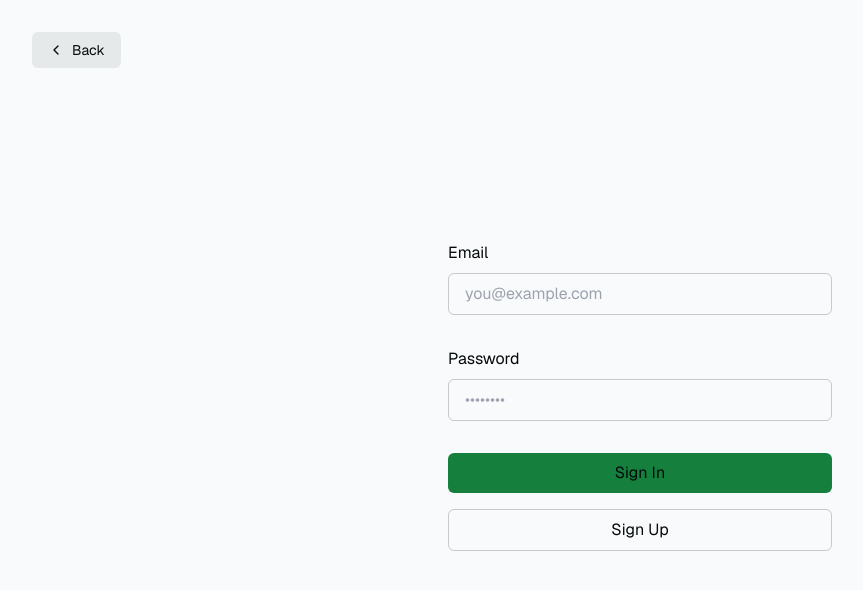
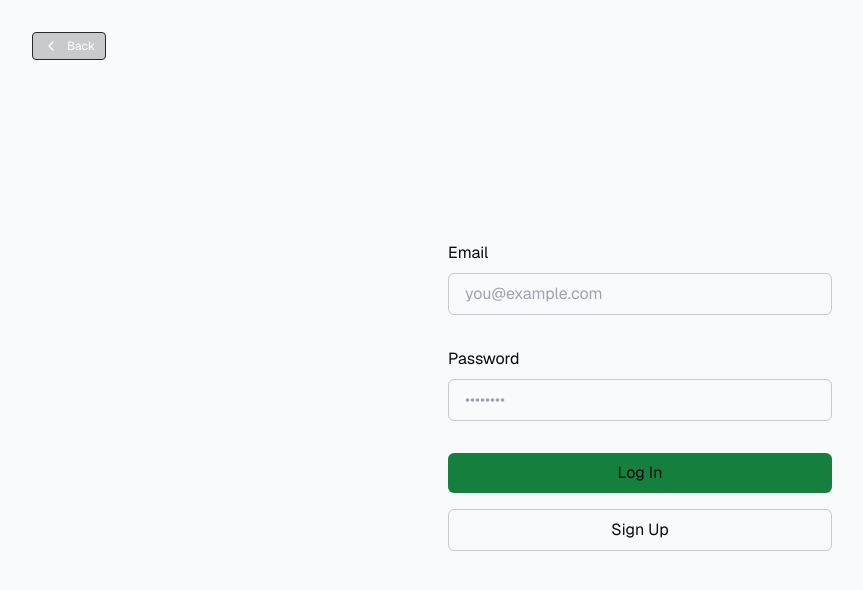
Before and after one commit to rakenduste-programmeerimine-2023/movie-nest, a Next.js app: page /login in a window 1280 px wide. Shown: the top 590 px of the page, without its empty margins (0-863 px from the left). Built offline with nearby package versions, Linux system fonts and the light colour scheme.

Commit message:
feat: connected to supabase and solved log in buttons issues

```diff
--- a/app/login/page.tsx
+++ b/app/login/page.tsx
@@ -2,6 +2,7 @@ import Link from 'next/link'
 import { headers, cookies } from 'next/headers'
 import { createClient } from '@/utils/supabase/server'
 import { redirect } from 'next/navigation'
+import '../../components/Buttons.css';
 
 export default function Login({
   searchParams,
@@ -56,7 +57,7 @@ export default function Login({
     <div className="flex-1 flex flex-col w-full px-8 sm:max-w-md justify-center gap-2">
       <Link
         href="/"
-        className="absolute left-8 top-8 py-2 px-4 rounded-md no-underline text-foreground bg-btn-background hover:bg-btn-background-hover flex items-center group text-sm"
+        className="absolute left-8 top-8 py-2 px-4 rounded-md no-underline text-foreground bg-btn-background hover:bg-btn-background-hover flex items-center back-button text-sm"
       >
         <svg
           xmlns="http://www.w3.org/2000/svg"
@@ -99,7 +100,7 @@ export default function Login({
           required
         />
         <button className="bg-green-700 rounded-md px-4 py-2 text-foreground mb-2">
-          Sign In
+          Log In
         </button>
         <button
           formAction={signUp}
--- a/app/page.tsx
+++ b/app/page.tsx
@@ -36,7 +36,7 @@ export default async function Index() {
       <nav className="w-full flex justify-center border-b border-b-foreground/10 h-16">
         <div className="w-full max-w-4xl flex justify-between items-center p-3 text-sm">
           <HeaderButton />
-          {isSupabaseConnected && <AuthButton />}
+          {isSupabaseConnected}
         </div>
       </nav>
 
--- a/components/AuthButton.tsx
+++ b/components/AuthButton.tsx
@@ -2,6 +2,7 @@ import { createClient } from '@/utils/supabase/server'
 import Link from 'next/link'
 import { cookies } from 'next/headers'
 import { redirect } from 'next/navigation'
+import './Buttons.css';
 
 export default async function AuthButton() {
   const cookieStore = cookies()
@@ -24,15 +25,15 @@ export default async function AuthButton() {
     <div className="flex items-center gap-4">
       Hey, {user.email}!
       <form action={signOut}>
-        <button className="py-2 px-4 rounded-md no-underline bg-btn-background hover:bg-btn-background-hover">
-          Logout
+        <button className="log-out-button">
+          Log out
         </button>
       </form>
     </div>
   ) : (
     <Link
       href="/login"
-      className="py-2 px-3 flex rounded-md no-underline bg-btn-background hover:bg-btn-background-hover"
+      className="log-in-button"
     >
       Login
     </Link>
--- a/components/Buttons.css
+++ b/components/Buttons.css
@@ -21,7 +21,8 @@
 
 .search-button,
 .log-in-button,
-.log-out-button {
+.log-out-button,
+.back-button {
   padding: 3px 10px;
   font-size: 12px;
   border: 1px solid #24282b;
@@ -46,7 +47,8 @@
 .log-in-button:hover,
 .contact-button:hover,
 .home-button:hover,
-.log-out-button:hover {
+.log-out-button:hover,
+.back-button {
   background-color: #c9cacc;
   color: #fff;
 }
--- a/components/HeaderButton.tsx
+++ b/components/HeaderButton.tsx
@@ -3,6 +3,7 @@ import "./Buttons.css";
 import Image from "next/image";
 import logo from "./images/MovieNestLogo.png";
 import Link from "next/link";
+import AuthButton from "./AuthButton";
 
 export default function HeaderButton() {
   return (
@@ -20,9 +21,10 @@ export default function HeaderButton() {
         <Link href="/contact">
           <button className="contact-button">Contact</button>
         </Link>
-        <Link href="/login">
+        {/* <Link href="/login">
           <span className="log-in-button">Log in</span>
-        </Link>
+        </Link> */}
+        <AuthButton />
       </div>
     </div>
   );
```
